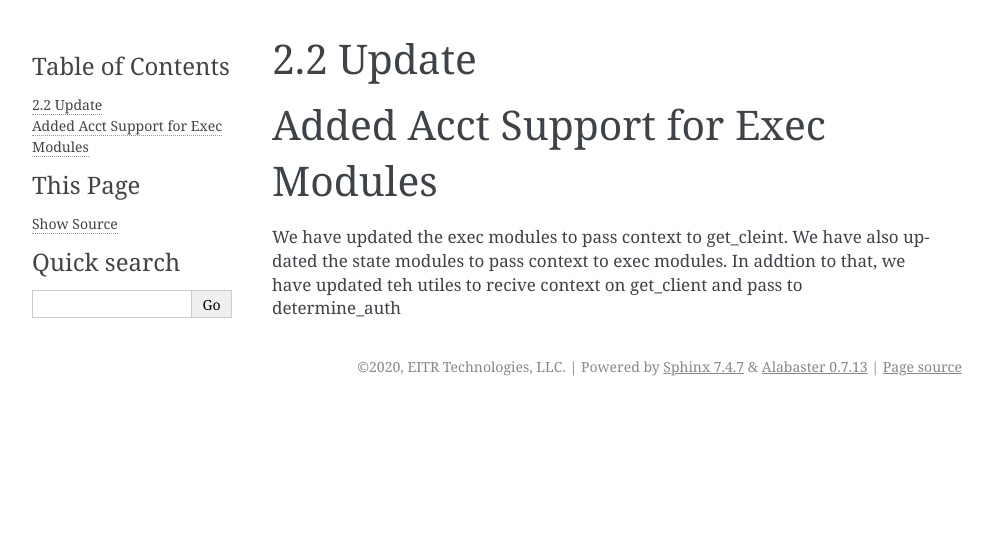
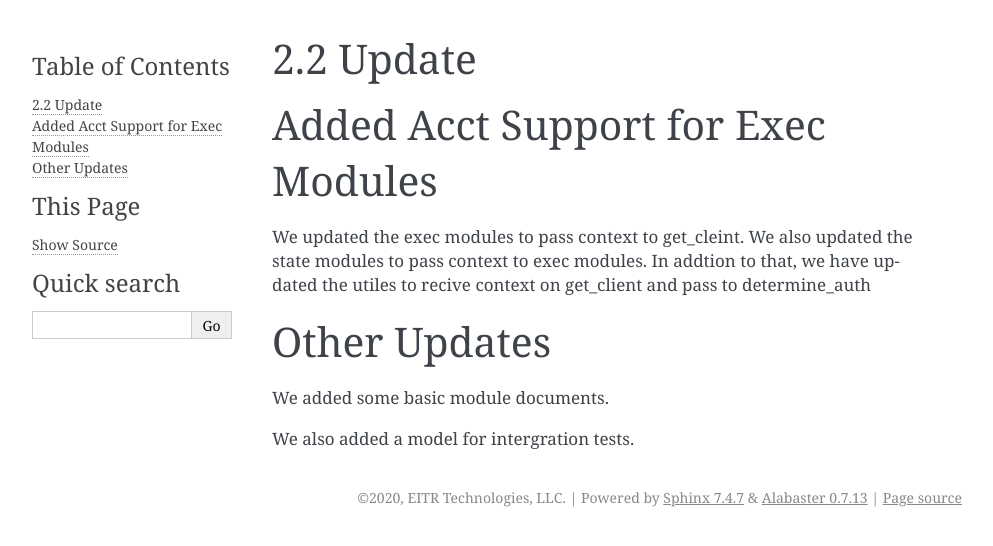
Before and after one commit to eitrtechnologies/idem-azurerm, a Sphinx documentation site: the page built from docs/releases/2.2.rst, in a window 1280 px wide. Shown: the top 546 px of the page, without its empty margins (148-1141 px from the left). Built offline with Sphinx 7.4.7, drawn with Linux system fonts in a browser that asks for light colours.

Commit message:
added more info about other upades & fix grammatical errors

```diff
--- a/docs/releases/2.2.rst
+++ b/docs/releases/2.2.rst
@@ -4,6 +4,13 @@
 
 Added Acct Support for Exec Modules
 ===================================
-We have updated the exec modules to pass context to get_cleint.
-We have also  updated the state modules to pass context to exec modules.
-In addtion to that, we have  updated teh utiles to recive context on get_client and pass to determine_auth
+We updated the exec modules to pass context to get_cleint.
+We  also  updated the state modules to pass context to exec modules.
+In addtion to that, we have  updated the utiles to recive context on get_client and pass to determine_auth
+
+Other Updates
+=============
+
+We added some basic module documents.
+
+We also added a model for intergration tests.
```
